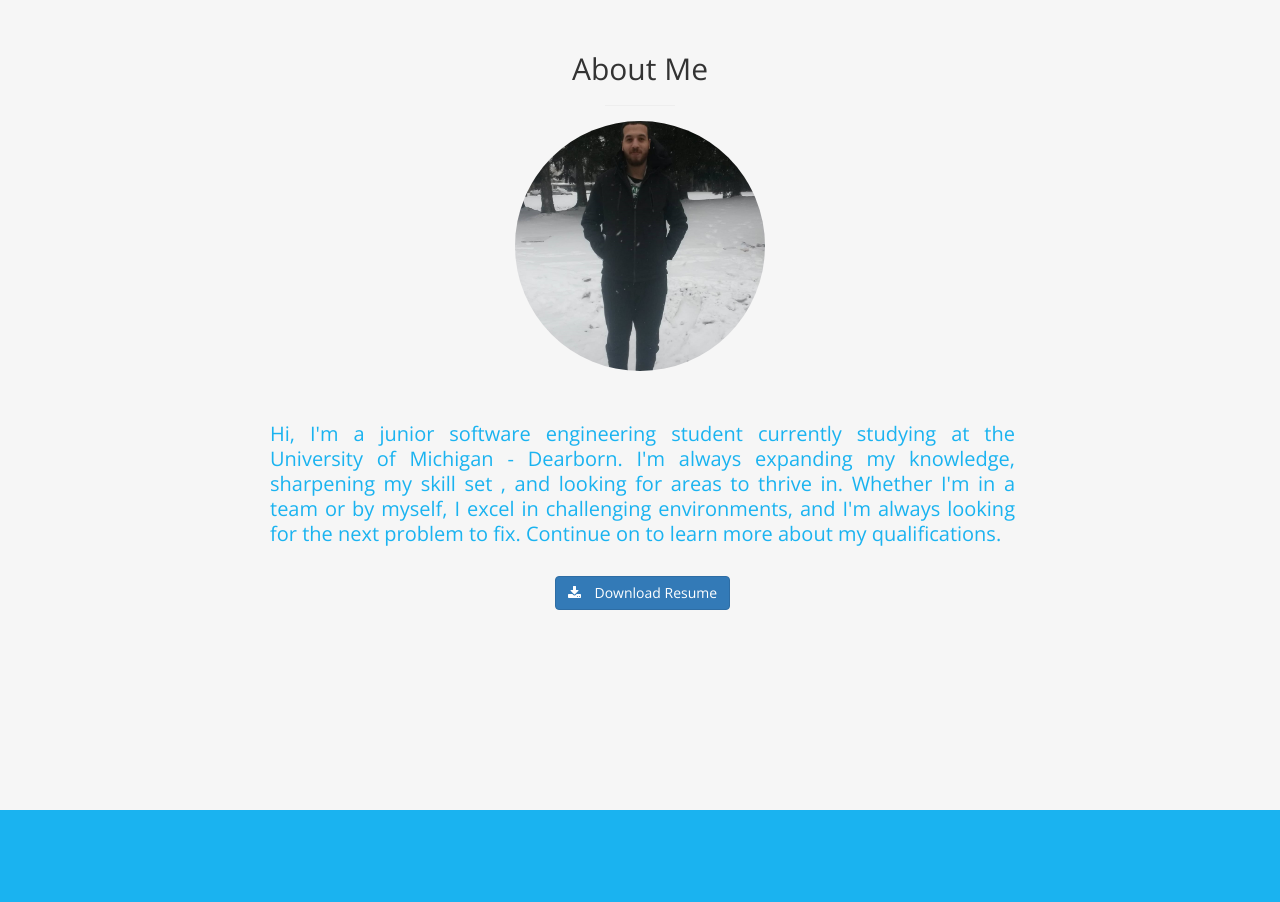
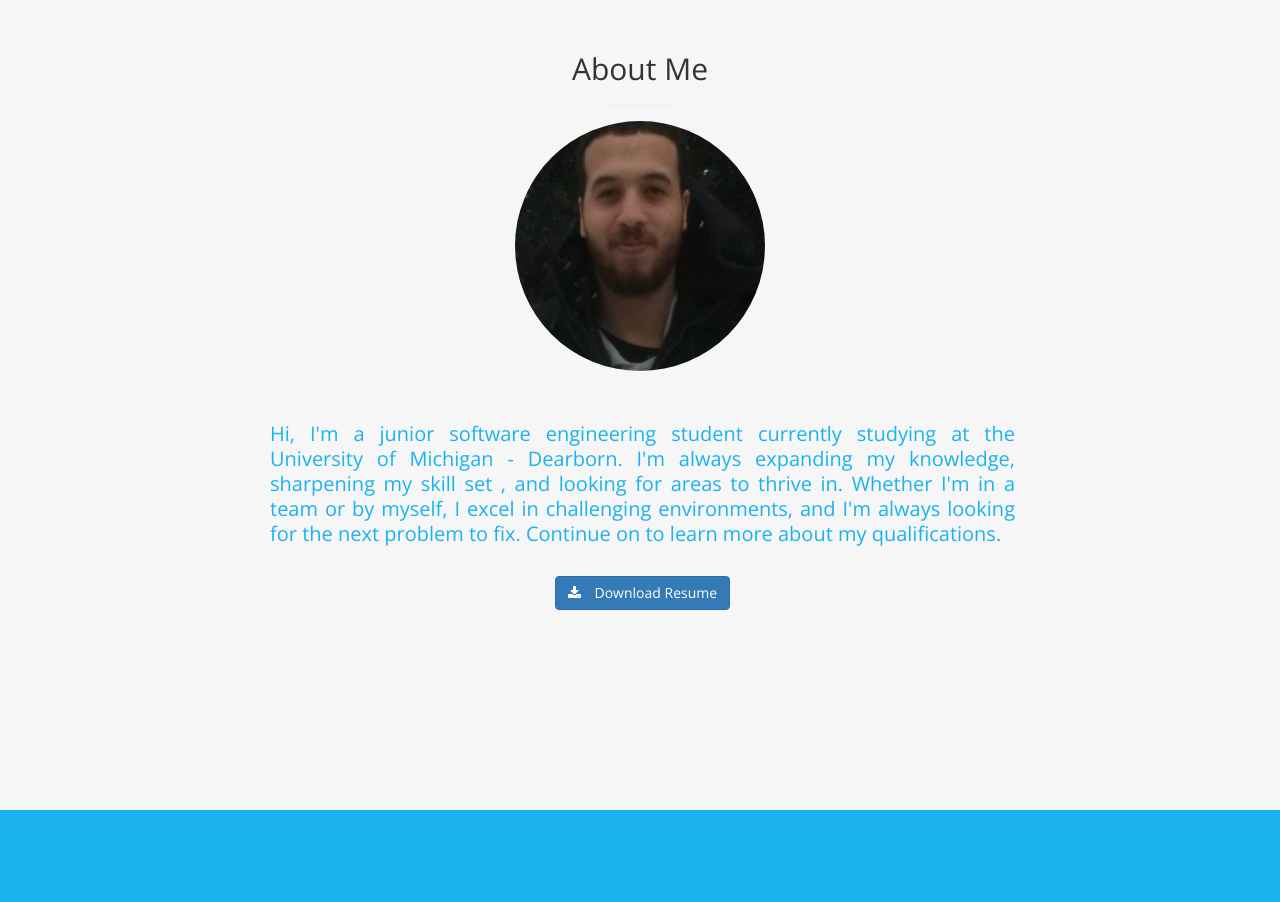
Before and after one commit to kmelloh/kmelloh.github.io, a website with bundled scripts: page index.html in a window 1280 px wide. Shown: the part 1080-1982 px from the top of the page. Built offline with nearby package versions, Linux system fonts and the light colour scheme.

Commit message:
v3.1
-Changed profile pic

```diff
--- a/index.html
+++ b/index.html
@@ -96,7 +96,7 @@
       <hr>
     </div>
     <div class="row">
-      <div class="col-md-12 text-center"><img src="img/Karam.jpg" class="img-responsive"></div>
+      <div class="col-md-12 text-center"><img src="img/Karam.jpeg" class="img-responsive"></div>
       <div class="col-md-8 col-md-offset-2">
         <div class="about-text">
 
```
Also changed, not shown: img/Karam.jpeg (added), img/Karam.jpg (deleted).
